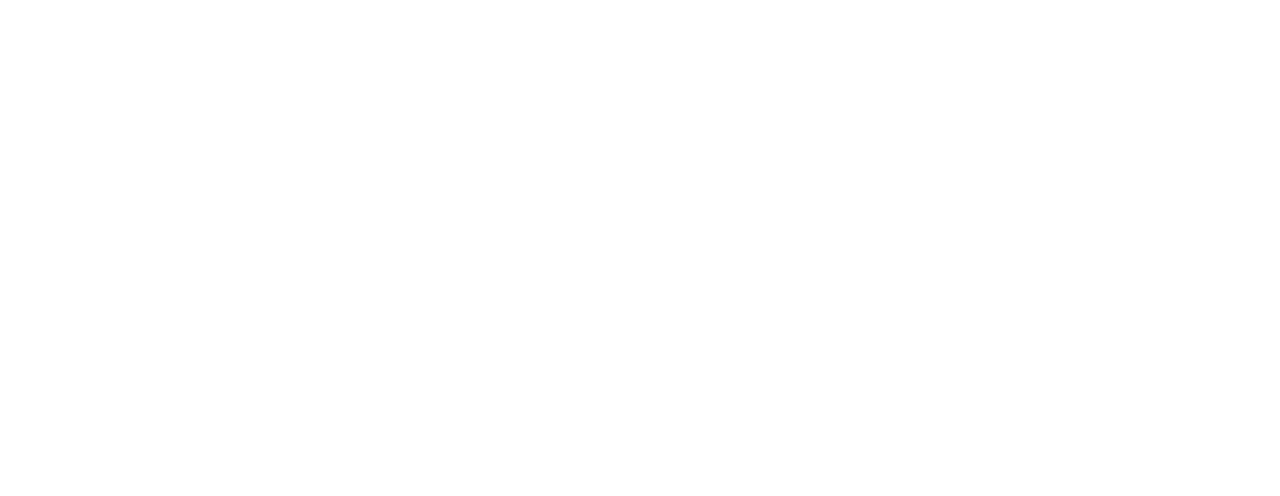
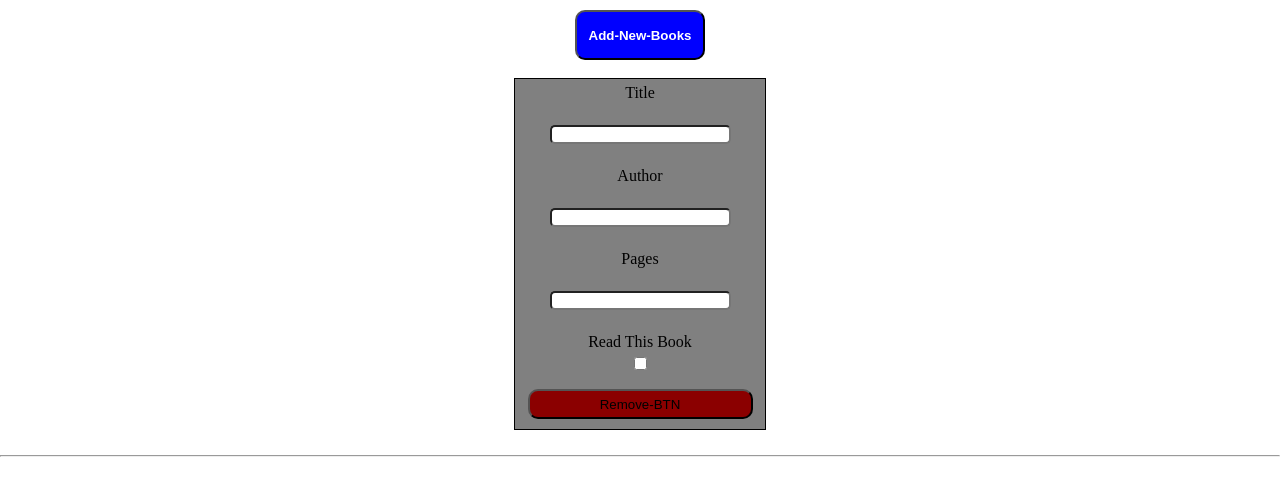
Before and after one commit to kaziarman23/odin-library, a plain HTML site: page index.html in a window 1280 px wide. Drawn offline with Linux system fonts and the light colour scheme.

Commit message:
htmlAndCss-complite

```diff
--- a/CSS/index.css
+++ b/CSS/index.css
@@ -0,0 +1,57 @@
+*{
+    margin: 0;
+    padding: 0;
+}
+
+.wrapper{
+    margin: 0 auto;
+    width: 500px;
+    height: 455px;
+    overflow: hidden;
+}
+
+#Add-New-Books{
+    display: block;
+    width: 130px;
+    height: 50px;
+    margin: 0 auto;
+    margin-top: 10px;
+    padding: 10px;
+    color: white;
+    background-color: blue;
+    border-radius: 10px;
+    cursor: pointer;
+    font-weight: bold;
+}
+
+.add-books-form{
+    margin: 0 auto;
+    display: block;
+    border: 1px solid black;
+    height: 350px;
+    width: 250px;
+    background-color: gray;
+}
+
+label{
+    padding: 5px;
+    text-align: center;
+    display: block;
+}
+
+input{
+    border-radius: 5px;
+    height: 15px;
+    margin: 0 auto;
+    display: block
+}
+
+#remove-btn{
+    padding: 5px;
+    margin: 0 auto;
+    display: block;
+    border-radius: 10px;
+    background-color: darkred;
+    width: 225px;
+    height: 30px;
+}
--- a/JS/index.js
+++ b/JS/index.js
@@ -0,0 +1,17 @@
+
+const myLibrary = [
+
+]
+
+function Book(titel, authorName, pages, read){
+    this.titel = titel,
+    this.authorName = authorName,
+    this.pages = pages,
+    this.read = read
+}
+
+
+function addBooksToLibrary (){
+
+
+}
--- a/index.html
+++ b/index.html
@@ -7,8 +7,23 @@
     <title>odin-library</title>
 </head>
 <body>
-
-
+    <div class="wrapper">
+        <button type="button" id="Add-New-Books">Add-New-Books</button> <br>
+        <div class="add-books-form">
+            <form>
+                    <label for="form-title">Title</label> <br>
+                    <input type="text" id="form-title"> <br>
+                    <label for="form-author">Author</label> <br>
+                    <input type="text" id="form-author"> <br>
+                    <label for="form-pages">Pages</label> <br>
+                    <input type="text" id="form-pages"> <br>
+                    <label for="form-read">Read This Book</label>
+                    <input type="checkbox" id="form-read"> <br>
+                    <button type="button" id="remove-btn">Remove-BTN</button>
+            </form>
+        </div>
+    </div>
+    <hr>
     <script src="JS/index.js"></script>
 </body>
 </html>
```
